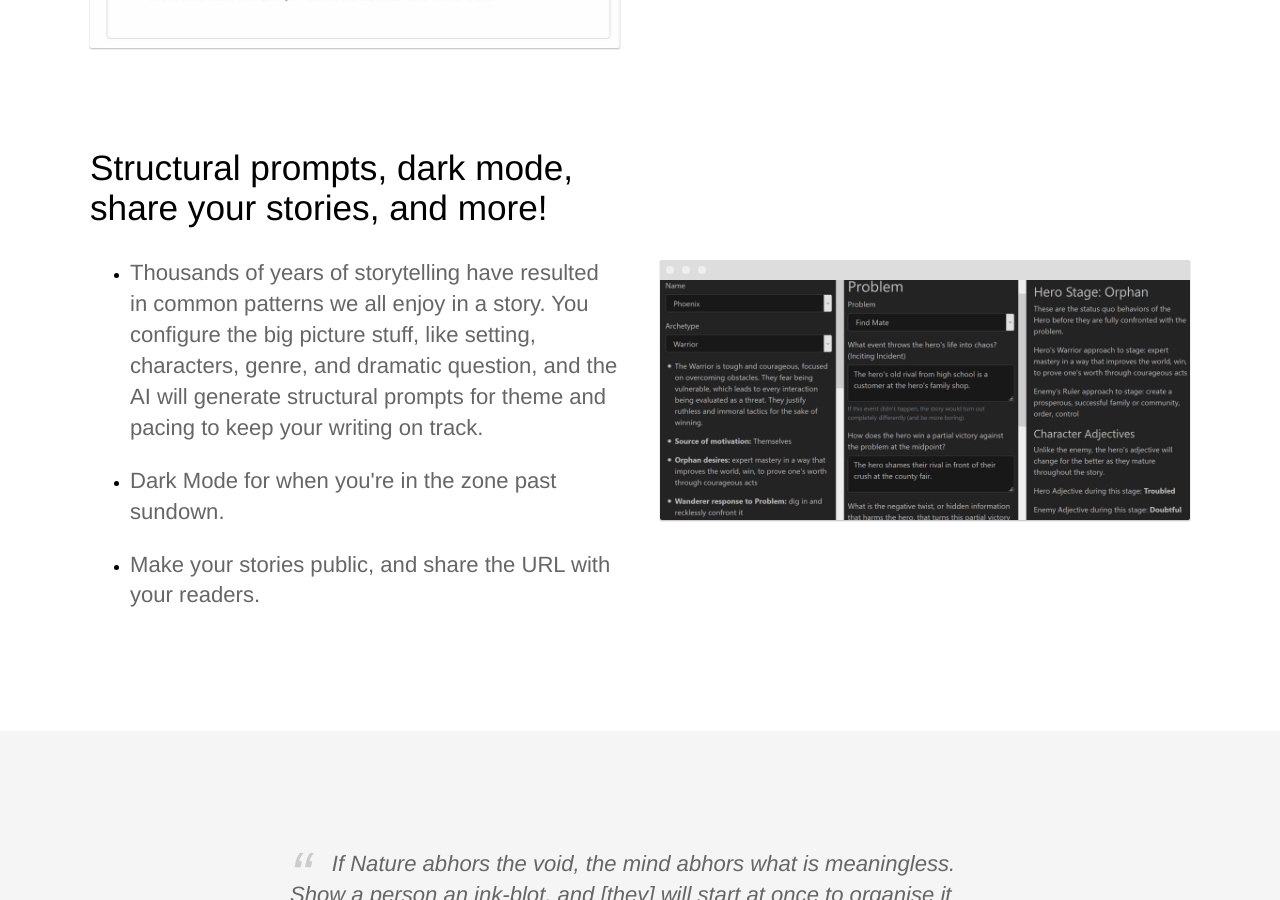
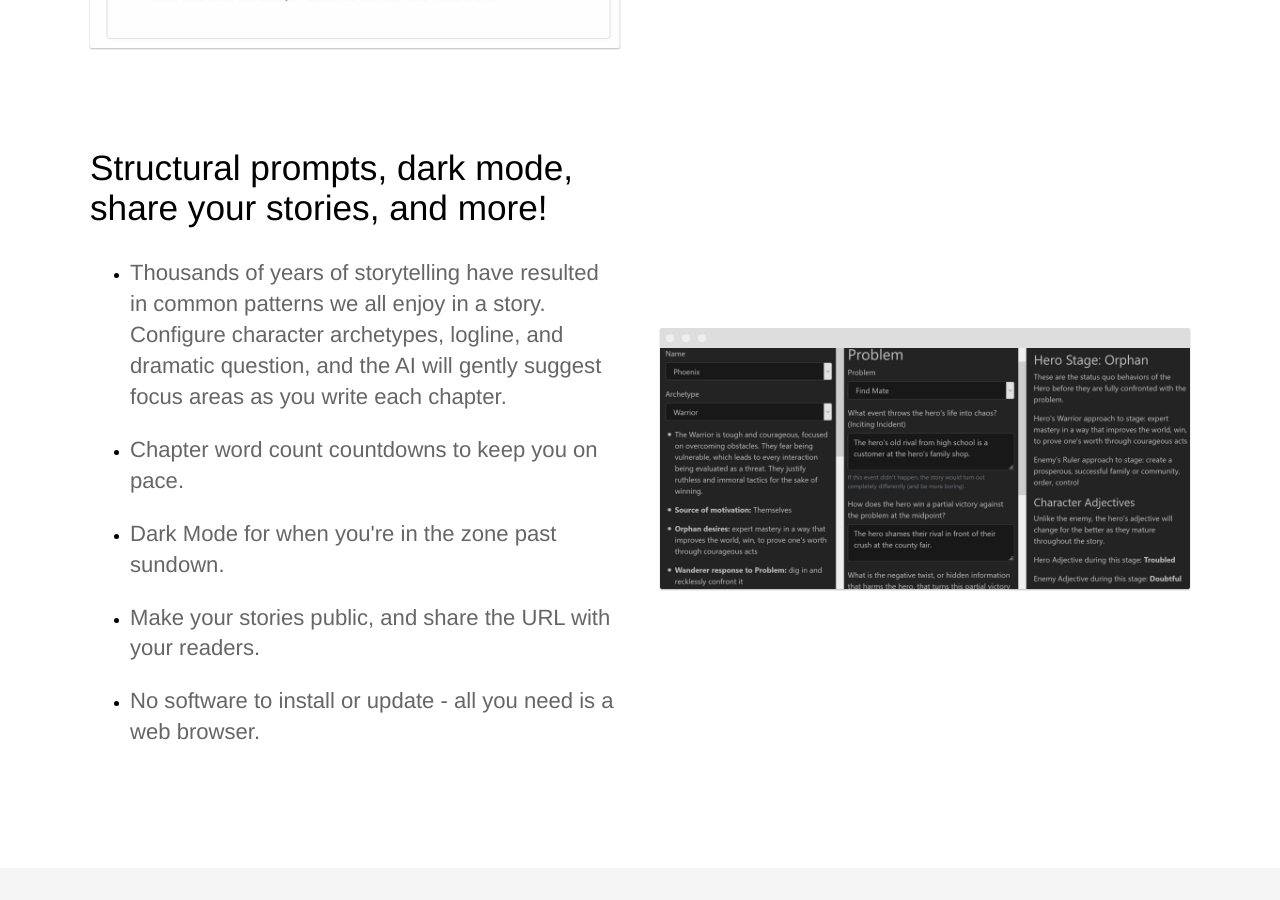
Before and after one commit to headchem/story-ghost, a Jekyll site: the page built from index.html, in a window 1280 px wide and 900 px high, scrolled down 2887 px. Built offline with Jekyll 4.4.1, drawn with Linux system fonts in a browser that asks for light colours; comment, search, counter and statistics services are not loaded.

Commit message:
add more other text

```diff
--- a/index.html
+++ b/index.html
@@ -88,13 +88,19 @@ description: Do what authors do best, let the AI handle the rest
 				<h2>Structural prompts, dark mode, share your stories, and more!</h2>
 				<ul>
 					<li>
-						<p>Thousands of years of storytelling have resulted in common patterns we all enjoy in a story. You configure the big picture stuff, like setting, characters, genre, and dramatic question, and the AI will generate structural prompts for theme and pacing to keep your writing on track.</p>
+						<p>Thousands of years of storytelling have resulted in common patterns we all enjoy in a story. Configure character archetypes, logline, and dramatic question, and the AI will gently suggest focus areas as you write each chapter.</p>
+					</li>
+					<li>
+						<p>Chapter word count countdowns to keep you on pace.</p>
 					</li>
 					<li>
 						<p>Dark Mode for when you're in the zone past sundown.</p>
 					</li>
 					<li>
 						<p>Make your stories public, and share the URL with your readers.</p>
+					</li>
+					<li>
+						<p>No software to install or update - all you need is a web browser.</p>
 					</li>
 				</ul>
 
```
